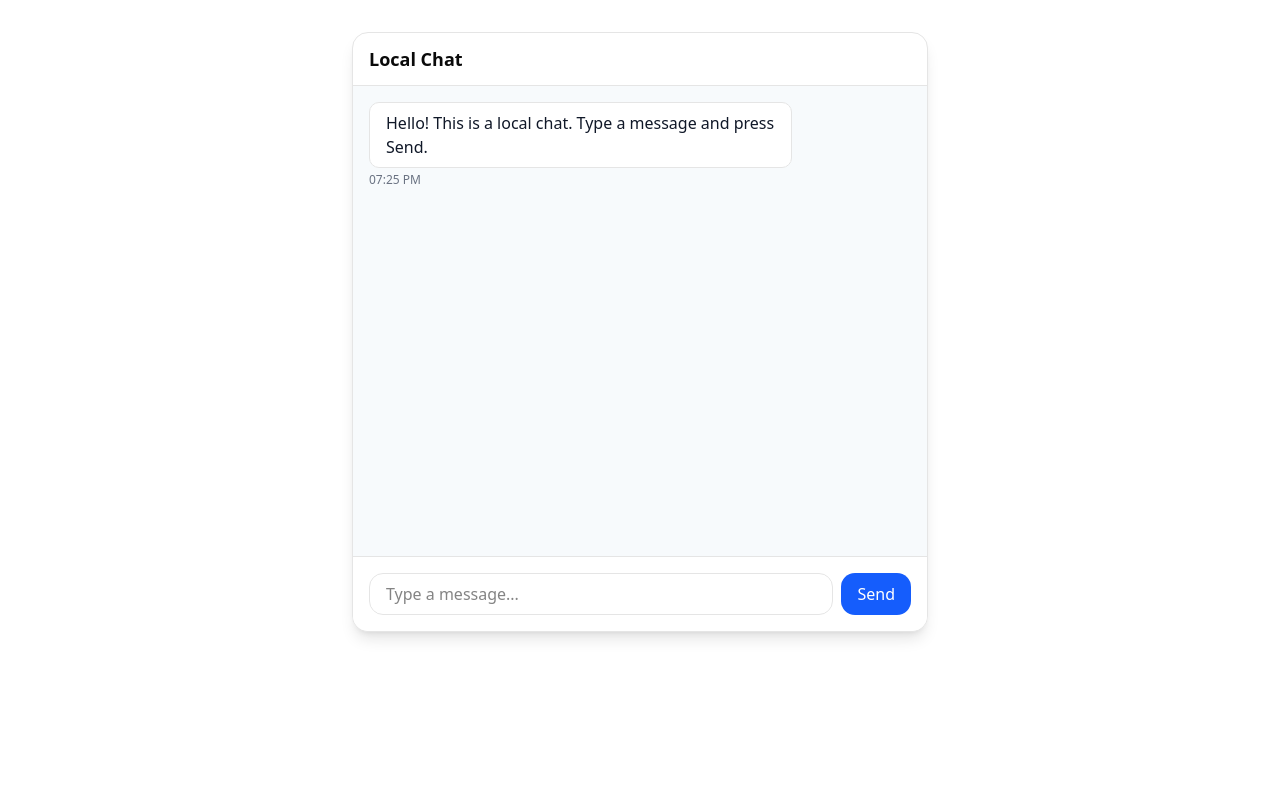
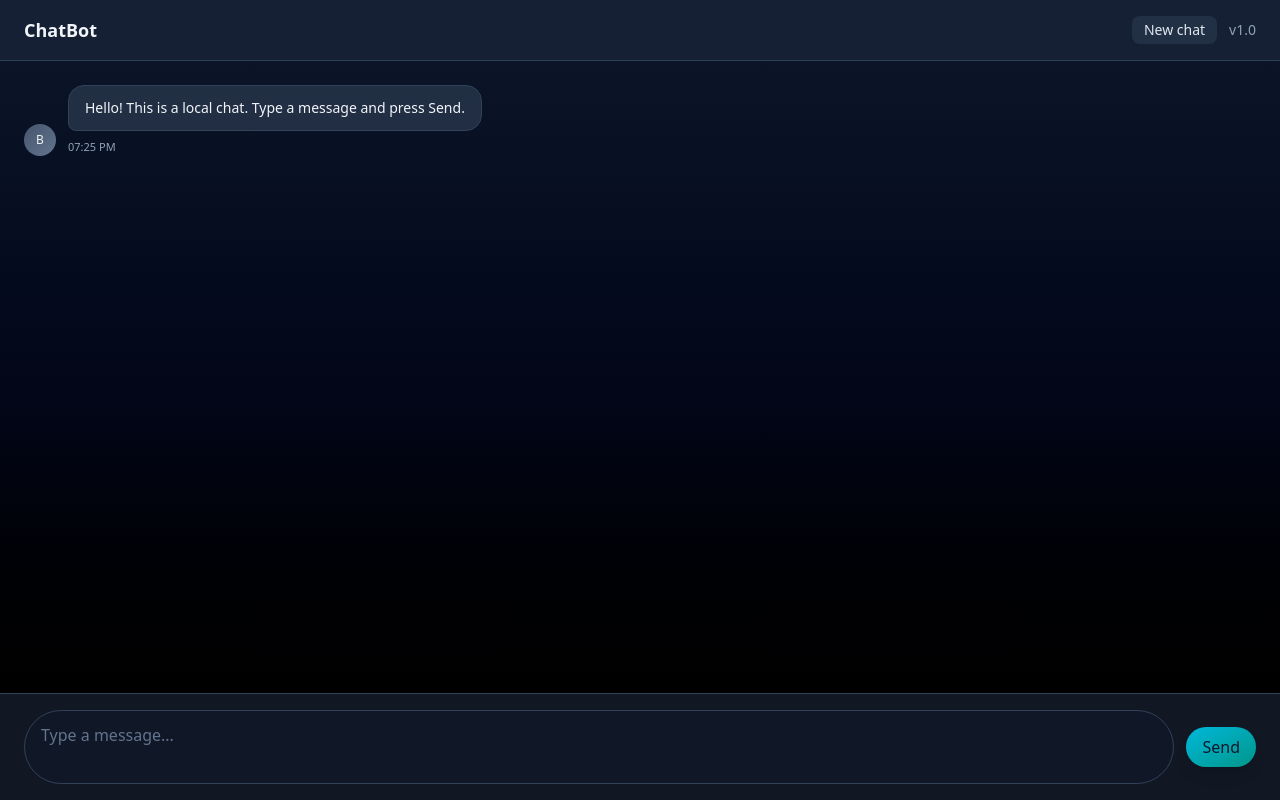
Before and after one commit to jjinendra3/idpm, a Next.js app in the folder Frontend/: page / in a window 1280 px wide. Built offline with nearby package versions, Linux system fonts and the light colour scheme.

Commit message:
Add Style in Chatbot

```diff
--- a/Frontend/src/app/page.tsx
+++ b/Frontend/src/app/page.tsx
@@ -51,53 +51,89 @@ export default function ChatApp(): JSX.Element {
   };
 
   return (
-  <div className="max-w-xl mx-auto mt-8 bg-white rounded-2xl shadow-lg overflow-hidden border  h-[600px] flex flex-col">
-      <header className="px-4 py-3 border-b">
-        <div className="font-semibold text-lg">Local Chat</div>
+    <div className="min-h-screen w-full flex flex-col bg-gradient-to-b from-slate-900 via-slate-950 to-black">
+      {/* header */}
+      <header className="flex items-center justify-between gap-4 px-6 py-4 border-b border-slate-700 bg-slate-800/60 backdrop-blur-sm">
+        <div>
+          <div className="text-slate-100 font-semibold text-lg">ChatBot</div>
+        </div>
+        <div className="flex items-center gap-3">
+          <button
+            className="hidden sm:inline-flex items-center gap-2 px-3 py-1 rounded-md bg-slate-700/50 text-slate-200 text-sm hover:bg-slate-700"
+            type="button"
+          >
+            New chat
+          </button>
+          <div className="text-slate-400 text-sm">v1.0</div>
+        </div>
       </header>
 
-      <div ref={listRef} className="flex-1 p-4 overflow-y-auto bg-[#f7fafc]">
+      {/* messages */}
+      <div
+        ref={listRef}
+        className="flex-1 overflow-y-auto p-6 space-y-4 scrollbar-thin scrollbar-thumb-slate-700 scrollbar-track-slate-900"
+      >
         {messages.map((m) => (
           <div
             key={m.id}
             className={cn(
-         "mb-3 flex",
+              "flex items-end gap-3",
               m.sender === "you" ? "justify-end" : "justify-start"
             )}
           >
+            {m.sender === "bot" && (
+              <div className="flex-none">
+                <div className="h-8 w-8 rounded-full bg-gradient-to-br from-slate-600 to-slate-500 flex items-center justify-center text-xs text-white/90 font-medium">
+                  B
+                </div>
+              </div>
+            )}
+
             <div className="max-w-[78%]">
               <div
                 className={cn(
-          "inline-block px-4 py-2 rounded-lg",
+                  "inline-block px-4 py-3 rounded-2xl leading-snug break-words",
                   m.sender === "you"
-            ? "bg-blue-600 text-white"
-            : "bg-white text-gray-900 border"
+                    ? "bg-gradient-to-br from-cyan-500 to-teal-600 text-white rounded-br-md shadow-md"
+                    : "bg-slate-700/60 text-slate-100 border border-slate-700 rounded-bl-md"
                 )}
               >
-        <div className="whitespace-pre-wrap">{m.text}</div>
+                <div className="whitespace-pre-wrap text-sm">{m.text}</div>
               </div>
-
               <div
                 className={cn(
-          "text-xs mt-1",
+                  "mt-2 text-[11px] select-none",
                   m.sender === "you"
-            ? "text-right text-gray-300"
-            : "text-left text-gray-500"
+                    ? "text-slate-300 text-right"
+                    : "text-slate-400 text-left"
                 )}
               >
                 {m.time}
               </div>
             </div>
+
+            {m.sender === "you" && (
+              <div className="flex-none">
+                <div className="h-8 w-8 rounded-full bg-gradient-to-br from-cyan-400 to-cyan-600 flex items-center justify-center text-xs text-slate-900/95 font-semibold">
+                  Y
+                </div>
+              </div>
+            )}
           </div>
         ))}
       </div>
 
-      <form onSubmit={onSubmit} className="p-4 border-t bg-white flex gap-2">
-        <input
+      {/* input */}
+      <form
+        onSubmit={onSubmit}
+        className="px-6 py-4 border-t border-slate-700 bg-slate-800/60 backdrop-blur-sm"
+      >
+        <div className="flex gap-3 items-center">
+          <textarea
             value={input}
             onChange={(e) => setInput(e.target.value)}
             placeholder="Type a message..."
-          className="flex-1 px-4 py-2 rounded-xl border focus:outline-none"
+            className="flex-1 min-h-[44px] max-h-32 resize-none rounded-full px-4 py-3 bg-slate-900/60 border border-slate-700 text-slate-100 placeholder:text-slate-500 focus:outline-none focus:ring-2 focus:ring-cyan-500 focus:border-transparent transition-shadow"
             onKeyDown={(e) => {
               if (e.key === "Enter" && !e.shiftKey) {
                 e.preventDefault();
@@ -105,9 +141,40 @@ export default function ChatApp(): JSX.Element {
               }
             }}
           />
-        <button type="submit" className="px-4 py-2 rounded-xl bg-blue-600 text-white font-medium disabled:opacity-60" disabled={sending}>
-          {sending ? "Sending..." : "Send"}
+          <button
+            type="submit"
+            disabled={sending}
+            className="inline-flex items-center gap-2 px-4 py-2 rounded-full bg-gradient-to-br from-cyan-500 to-teal-600 text-slate-900 font-medium shadow-lg disabled:opacity-60 disabled:cursor-not-allowed"
+          >
+            {sending ? (
+              <>
+                <svg
+                  className="w-4 h-4 animate-spin"
+                  viewBox="0 0 24 24"
+                  fill="none"
+                >
+                  <circle
+                    cx="12"
+                    cy="12"
+                    r="10"
+                    stroke="white"
+                    strokeOpacity="0.15"
+                    strokeWidth="4"
+                  />
+                  <path
+                    d="M22 12a10 10 0 00-10-10"
+                    stroke="white"
+                    strokeWidth="4"
+                    strokeLinecap="round"
+                  />
+                </svg>
+                Sending...
+              </>
+            ) : (
+              "Send"
+            )}
           </button>
+        </div>
       </form>
     </div>
   );
```
Lines whose indentation alone changed are shown as unchanged.
